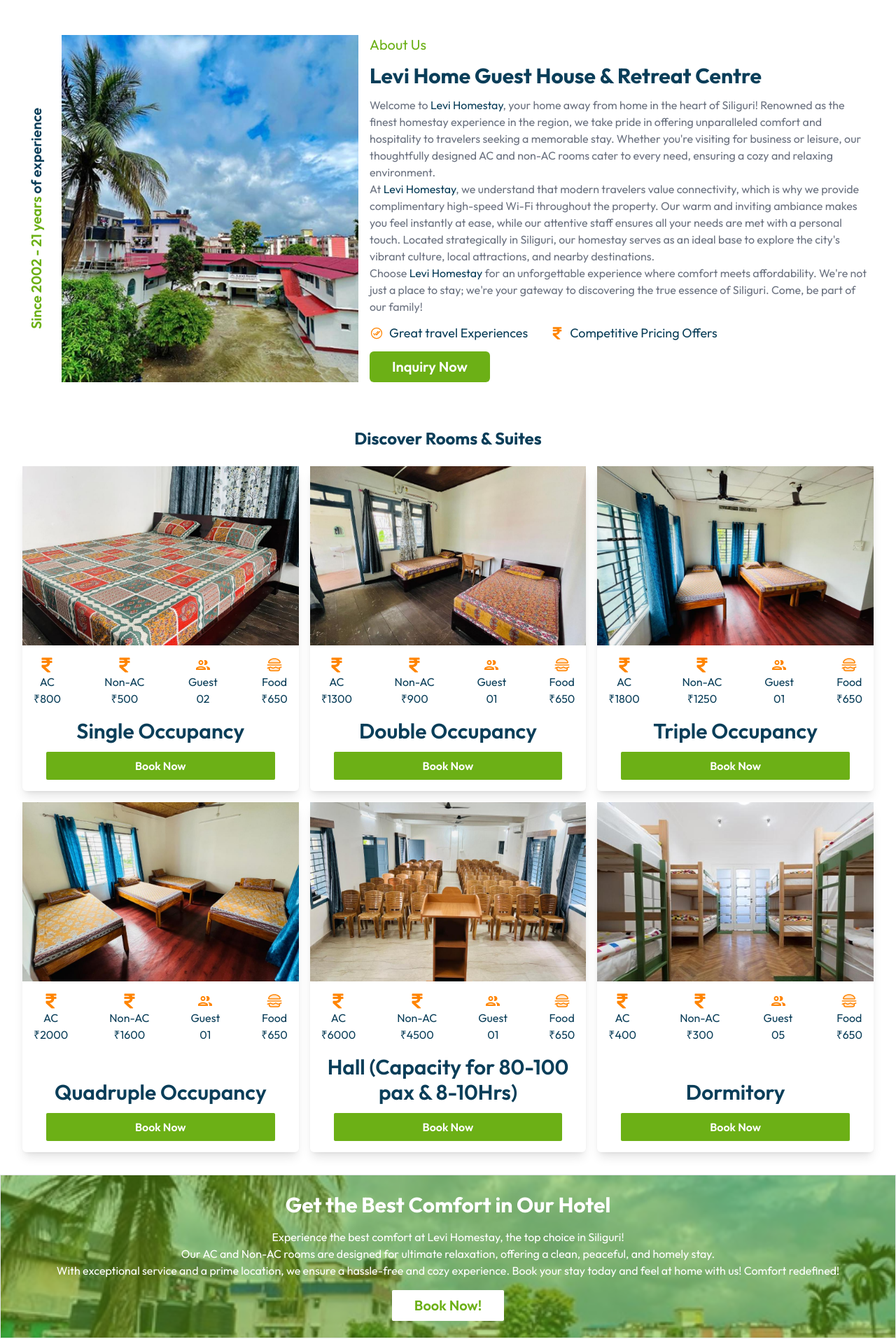
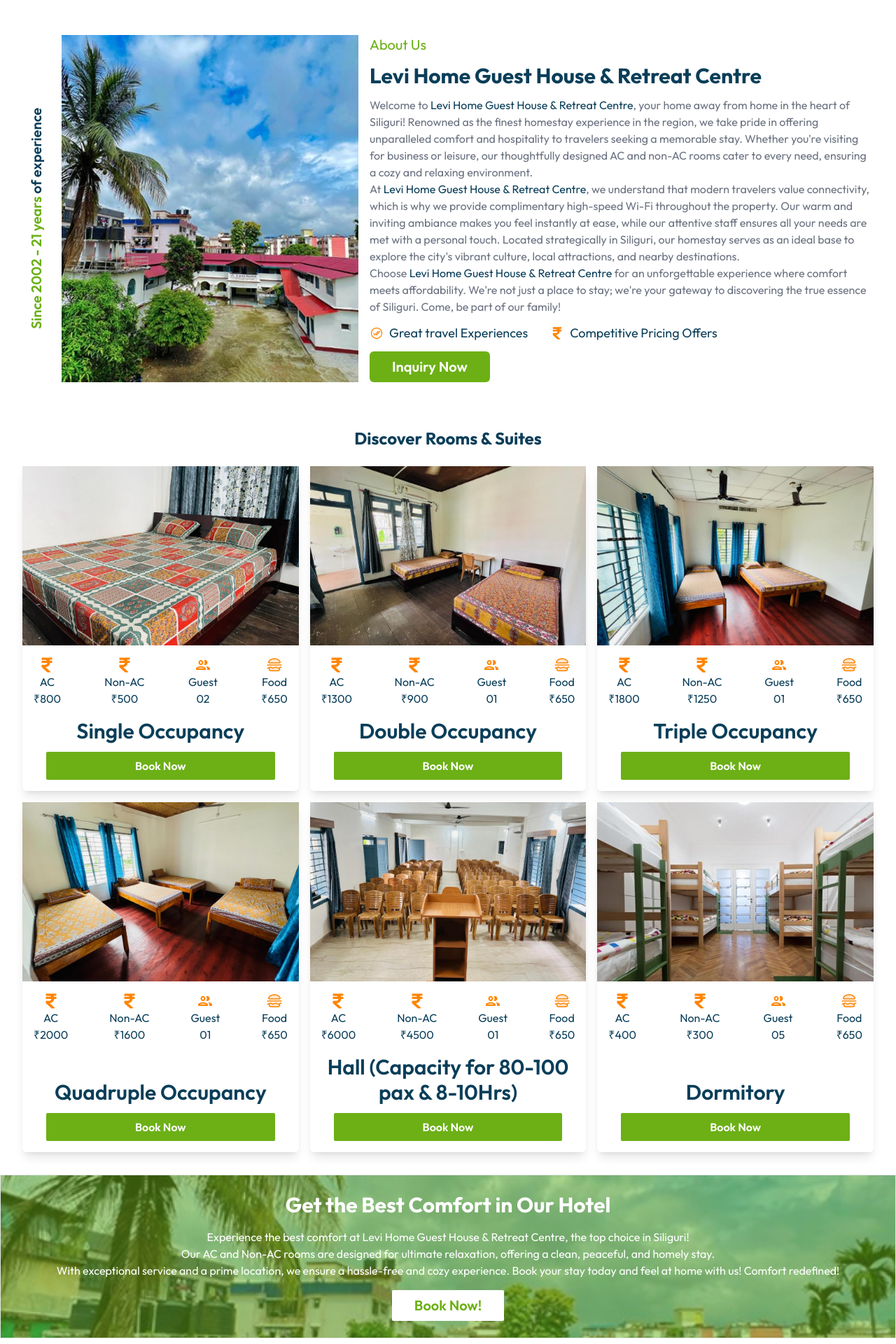
Before and after one commit to neelgit1010/levi-homestay, a Next.js app: page / in a window 1280 px wide. Shown: the part 980-2900 px from the top of the page at 70% size. Built offline with nearby package versions, Linux system fonts and the light colour scheme.

Commit message:
name changes

```diff
--- a/src/components/contact/ContactInfoSection.jsx
+++ b/src/components/contact/ContactInfoSection.jsx
@@ -1,4 +1,4 @@
-import {FaMobile, FaWhatsapp } from "react-icons/fa";
+import { FaMobile, FaWhatsapp } from "react-icons/fa";
 import { IoLocationSharp } from "react-icons/io5";
 import { MdEmail } from "react-icons/md";
 import CustomerFormCard from "../cards/CustomerFormCard";
@@ -16,8 +16,10 @@
               For inquiries or bookings, feel free to reach out through our
               contact form or visit us directly. We’re here to assist you with
               any questions about{" "}
-              <span className="text-defined-blue">Levi Homestay</span>. Connect
-              with us today and let us make your stay exceptional!
+              <span className="text-defined-blue">
+                Levi Home Guest House & Retreat Centre
+              </span>
+              . Connect with us today and let us make your stay exceptional!
             </p>
             <div className="text-base lg:text-sm text-defined-blue">
               <div className="flex items-center gap-2">
@@ -30,12 +32,12 @@
               </div>
               <div className="flex items-center gap-2">
                 <MdEmail className="text-defined-orange" />
-                <span>levihomestayslg@email.com</span>
+                <span>slg.levihome@gmail.com </span>
               </div>
               <div className="flex gap-2 w-full xl:w-[80%]">
                 <IoLocationSharp className="text-defined-orange text-xl" />
                 <span>
-                  Punjabi Para, Mission Compound, Shiv Mandir Rd. Siliguri, WB
+                  Punjabi Para, Church Compound, Shiv Mandir Rd. Siliguri, WB
                   734001
                 </span>
               </div>
@@ -55,6 +57,6 @@
       </div>
     </div>
   );
-}
+};
 
-export default ContactInfoSection
+export default ContactInfoSection;
--- a/src/components/global/Footer.jsx
+++ b/src/components/global/Footer.jsx
@@ -72,7 +72,7 @@
                 <div className="flex gap-2 w-full xl:w-[80%]">
                   <IoLocationSharp className="text-defined-green text-xl" />
                   <span>
-                    Punjabi Para, Church Compound, Shiv Mandir Rd. Siliguri, WB
+                    Punjabi Para, Church Compound, Shiv Mandir Rd. Siliguri, <br />WB
                     734001
                   </span>
                 </div>
--- a/src/components/home/AboutSection.jsx
+++ b/src/components/home/AboutSection.jsx
@@ -83,25 +83,34 @@
             Levi Home Guest House & Retreat Centre
           </h1>
           <p className="text-gray-500 xlg:text-base text-sm">
-            Welcome to <span className="text-defined-blue">Levi Homestay</span>,
-            your home away from home in the heart of Siliguri! Renowned as the
+            Welcome to{" "}
+            <span className="text-defined-blue">
+              Levi Home Guest House & Retreat Centre
+            </span>
+            , your home away from home in the heart of Siliguri! Renowned as the
             finest homestay experience in the region, we take pride in offering
             unparalleled comfort and hospitality to travelers seeking a
             memorable stay. Whether you're visiting for business or leisure, our
             thoughtfully designed AC and non-AC rooms cater to every need,
             ensuring a cozy and relaxing environment. <br />
-            At <span className="text-defined-blue">Levi Homestay</span>, we
-            understand that modern travelers value connectivity, which is why we
-            provide complimentary high-speed Wi-Fi throughout the property. Our
-            warm and inviting ambiance makes you feel instantly at ease, while
-            our attentive staff ensures all your needs are met with a personal
-            touch. Located strategically in Siliguri, our homestay serves as an
-            ideal base to explore the city's vibrant culture, local attractions,
-            and nearby destinations. <br />
-            Choose <span className="text-defined-blue">Levi Homestay</span> for
-            an unforgettable experience where comfort meets affordability. We're
-            not just a place to stay; we're your gateway to discovering the true
-            essence of Siliguri. Come, be part of our family!
+            At{" "}
+            <span className="text-defined-blue">
+              Levi Home Guest House & Retreat Centre
+            </span>
+            , we understand that modern travelers value connectivity, which is
+            why we provide complimentary high-speed Wi-Fi throughout the
+            property. Our warm and inviting ambiance makes you feel instantly at
+            ease, while our attentive staff ensures all your needs are met with
+            a personal touch. Located strategically in Siliguri, our homestay
+            serves as an ideal base to explore the city's vibrant culture, local
+            attractions, and nearby destinations. <br />
+            Choose{" "}
+            <span className="text-defined-blue">
+              Levi Home Guest House & Retreat Centre
+            </span>{" "}
+            for an unforgettable experience where comfort meets affordability.
+            We're not just a place to stay; we're your gateway to discovering
+            the true essence of Siliguri. Come, be part of our family!
           </p>
           <div className="flex gap-3 lg:gap-8 text-xl w-full">
             <div className="flex items-center gap-2">
--- a/src/components/home/HotelSection.jsx
+++ b/src/components/home/HotelSection.jsx
@@ -41,12 +41,13 @@
                 Get the Best Comfort in Our Hotel
               </h1>
               <p className="text-center">
-                Experience the best comfort at Levi Homestay, the top choice in
-                Siliguri! <br /> Our AC and Non-AC rooms are designed for
-                ultimate relaxation, offering a clean, peaceful, and homely
-                stay. <br /> With exceptional service and a prime location, we
-                ensure a hassle-free and cozy experience. Book your stay today
-                and feel at home with us! Comfort redefined!
+                Experience the best comfort at Levi Home Guest House & Retreat
+                Centre, the top choice in Siliguri! <br /> Our AC and Non-AC
+                rooms are designed for ultimate relaxation, offering a clean,
+                peaceful, and homely stay. <br /> With exceptional service and a
+                prime location, we ensure a hassle-free and cozy experience.
+                Book your stay today and feel at home with us! Comfort
+                redefined!
               </p>
 
               <button
```
